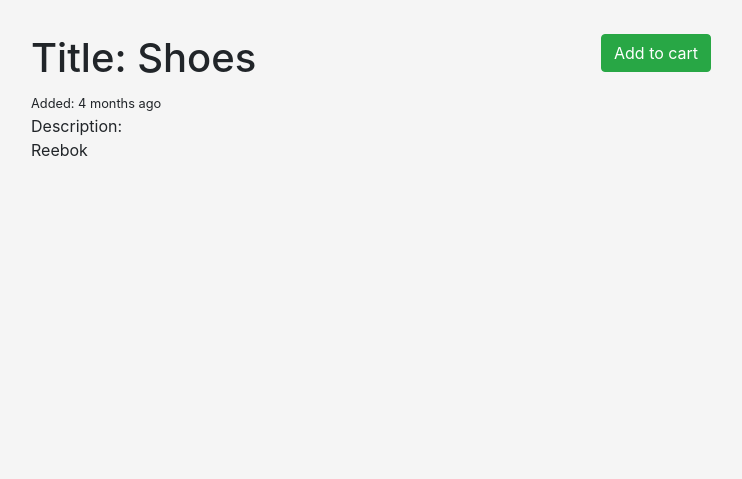
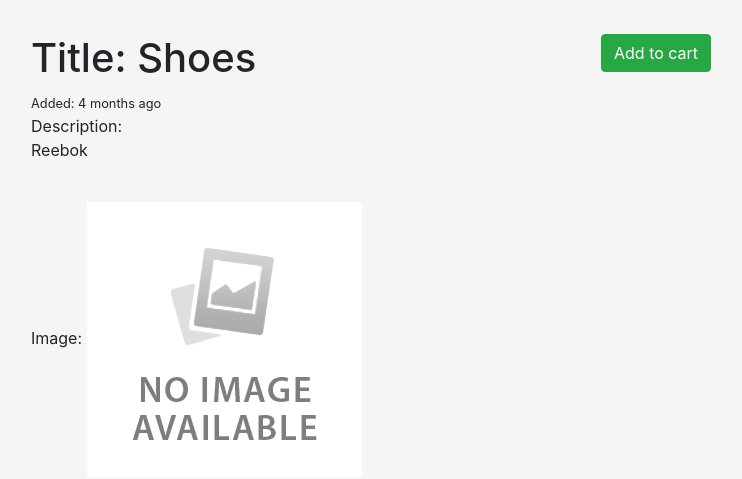
Before and after one commit to hyx0908/dj-ecommerce, a Django app: page /products/Shoes/ in a window 1280 px wide. Shown: the part 56-535 px from the top of the page, without its empty margins (54-796 px from the left). Run offline with Django 3.2, Linux system fonts and the light colour scheme; data comes from the database, SQL or seed files in the repository; some libraries are stand-ins or nearby versions.

Commit message:
set default img on products, cleaning up the code

```diff
--- a/ecommerce/settings.py
+++ b/ecommerce/settings.py
@@ -143,7 +143,7 @@ STATICFILES_DIRS = [
 ]
 
 STATIC_ROOT = os.path.join(os.path.dirname(BASE_DIR), "static_cdn", "static_root")
-
+print(STATIC_ROOT)
 MEDIA_URL = '/media/'
 MEDIA_ROOT = os.path.join(os.path.dirname(BASE_DIR), "static_cdn", "media_root")
 
--- a/products/models.py
+++ b/products/models.py
@@ -5,6 +5,7 @@ from django.dispatch import receiver
 from django.urls import reverse
 
 from ecommerce.utils import unique_slug_generator, upload_image_path
+
 
 class ProductQuerySet(models.QuerySet):
     def active(self):
@@ -15,10 +16,10 @@ class ProductQuerySet(models.QuerySet):
 
     def search(self, query):
         lookups = (
-            Q(title__icontains=query) |
-            Q(description__icontains=query) |
-            Q(price__icontains=query) |
-            Q(tag__title__icontains=query)
+                Q(title__icontains=query) |
+                Q(description__icontains=query) |
+                Q(price__icontains=query) |
+                Q(tag__title__icontains=query)
         )
         return self.filter(lookups).distinct()
 
@@ -64,6 +65,14 @@ class Product(models.Model):
     def name(self):
         return self.title
 
+    @property
+    def image_url(self):
+        if self.image:
+            return self.image.url
+        else:
+            return '/static/img/no-image.jpg'
+
+
 @receiver(pre_save, sender=Product)
 def products_pre_save_reveiver(sender, instance, *args, **kwargs):
     if not instance.slug:
--- a/products/templates/products/product_detail.html
+++ b/products/templates/products/product_detail.html
@@ -6,9 +6,7 @@
             <h1>Title: {{ product.title }}</h1>
             <span class="small">Added: {{ product.timestamp|timesince }} ago<br></span>
             Description: {{ product.description|linebreaks }}<br>
-            {% if product.image %}
-                Image: <img src="{{ product.image.url }}" class="img-fluid">
-            {% endif %}
+            Image: <img src="{{ product.image_url }}" class="img-fluid">
         </div>
         <div class="col-12 col-md-6">
             {% include 'products/snippets/update-cart.html' with product=product cart=cart in_cart=False %}
--- a/static_my_proj/css/main.css
+++ b/static_my_proj/css/main.css
@@ -16,3 +16,9 @@ input[type="text"], textarea {
 .display-hidden {
     display: none;
 }
+
+.card-img-top {
+    width: 100%;
+    /*height: 30vw;*/
+    /*object-fit: cover;*/
+}
```
Also changed, not shown: products/templates/products/snippets/card.html (+3 -5 lines), static_my_proj/img/no-image.jpg (added).
